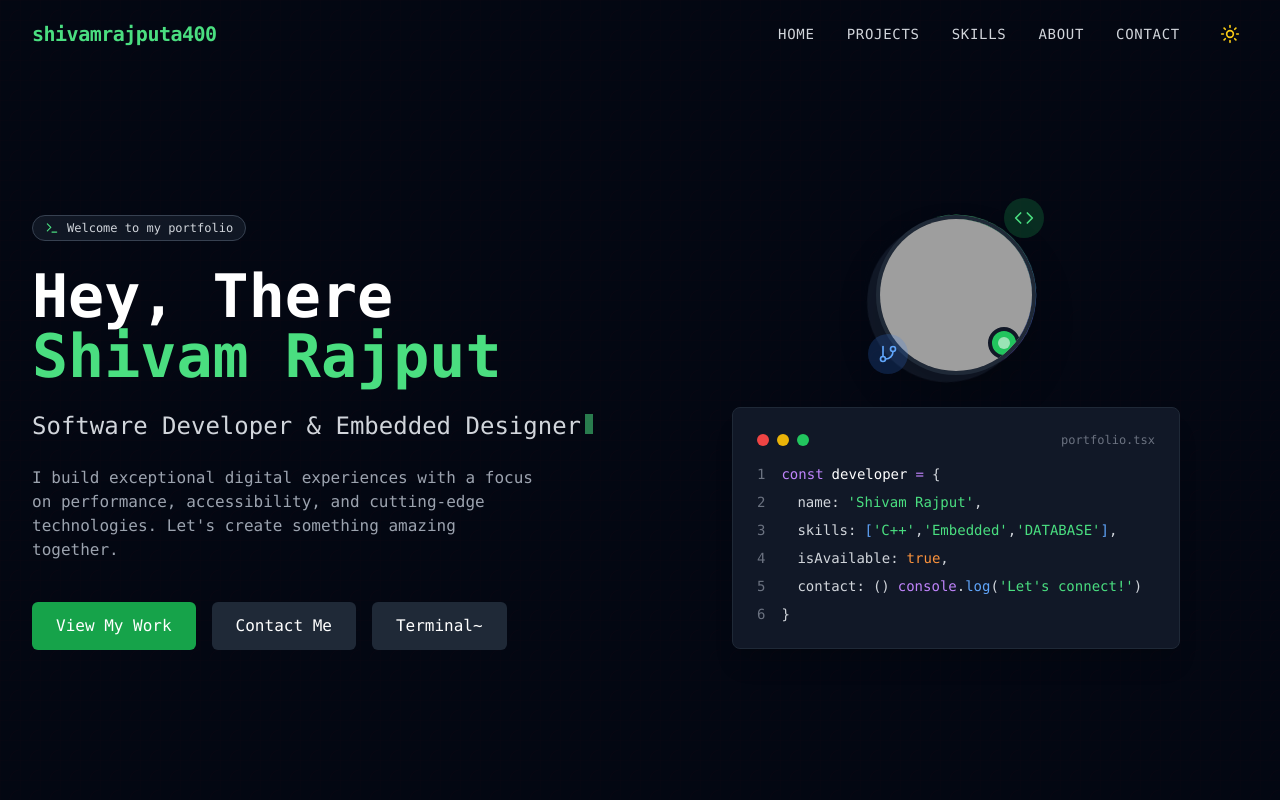
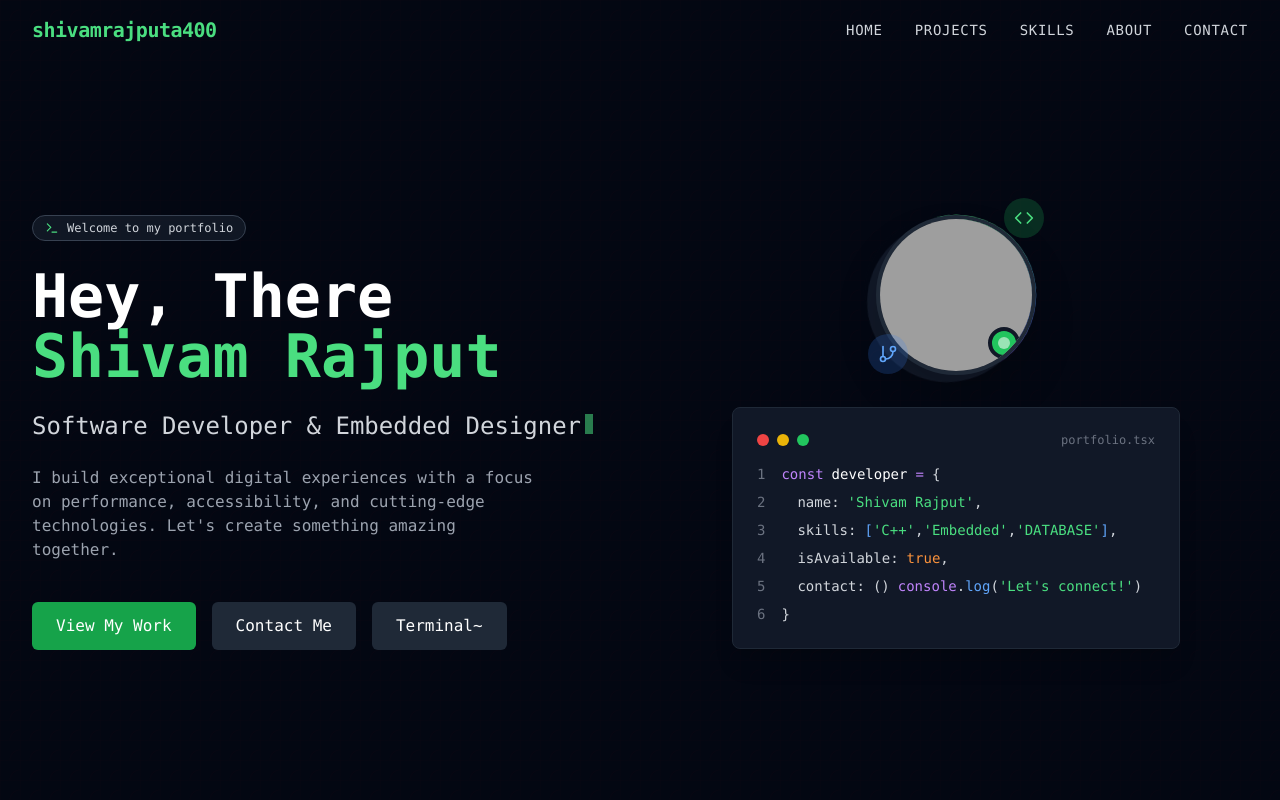
Before and after one commit to shivamrajputa400/Portfolio, a React (Vite) app: page / in a window 1280 px wide. Shown: the top 800 px of the page. Built offline with nearby package versions, Linux system fonts and the light colour scheme; grey boxes are pictures that could not be loaded.

Commit message:
Update Header.tsx

```diff
--- a/src/components/Header.tsx
+++ b/src/components/Header.tsx
@@ -52,13 +52,7 @@ export const Header = () => {
                 {link.name}
               </a>
             ))}
-            <button
-              onClick={toggleDarkMode}
-              className="p-2 rounded-full hover:bg-gray-800 transition-colors duration-200"
-              aria-label="Toggle dark mode"
-            >
-              {darkMode ? <Sun size={20} className="text-yellow-400" /> : <Moon size={20} className="text-blue-400" />}
-            </button>
+
           </div>
 
           <div className="flex md:hidden">
```
